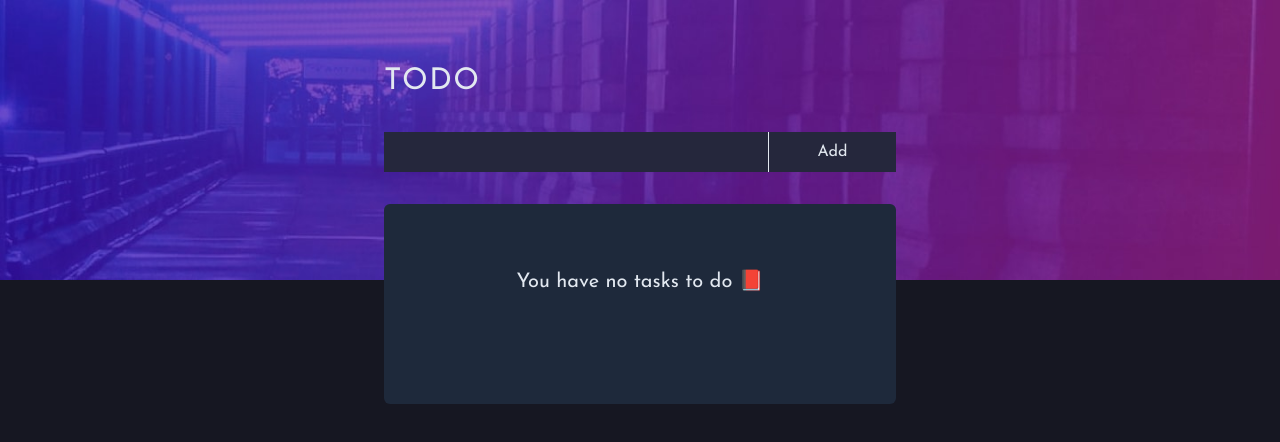
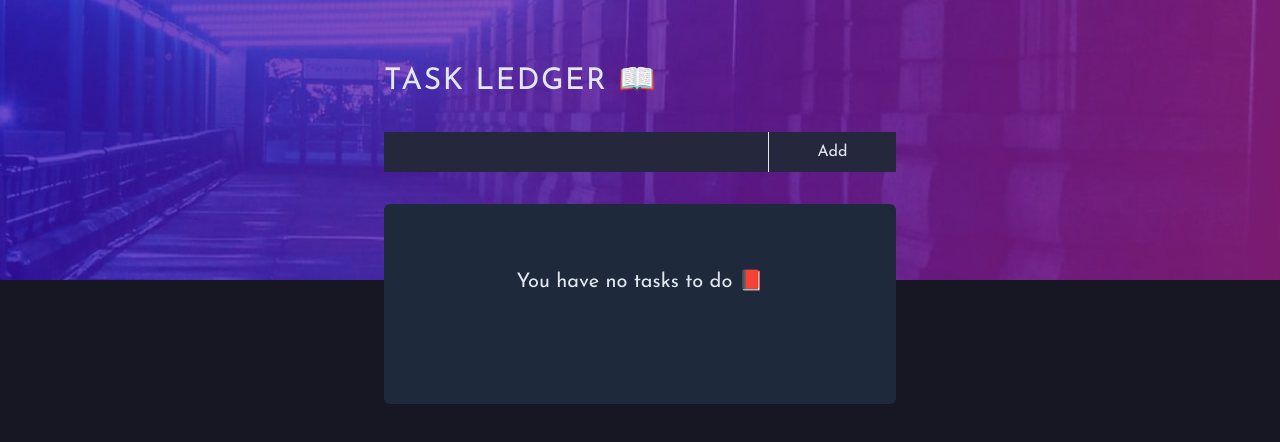
Before and after one commit to boluwajiOladimeji/bolu-vue-todo, a Vue app: page / in a window 1280 px wide. Shown: the top 442 px of the page. Built offline with nearby package versions, Linux system fonts and the light colour scheme.

Commit message:
fixed cancel update

```diff
--- a/src/App.vue
+++ b/src/App.vue
@@ -117,7 +117,9 @@ export default {
 <template>
   <main class="section-center min-h-screen py-16 w-full">
     <div class="w-11/12 max-w-lg mx-auto">
-      <h1 class="text-3xl tracking-wider mb-8 text-slate-200">TODO</h1>
+      <h1 class="text-3xl tracking-wider mb-8 text-slate-200">
+        TASK LEDGER 📖
+      </h1>
 
       <form
         class="form flex text-center w-full text-slate-200"
```
